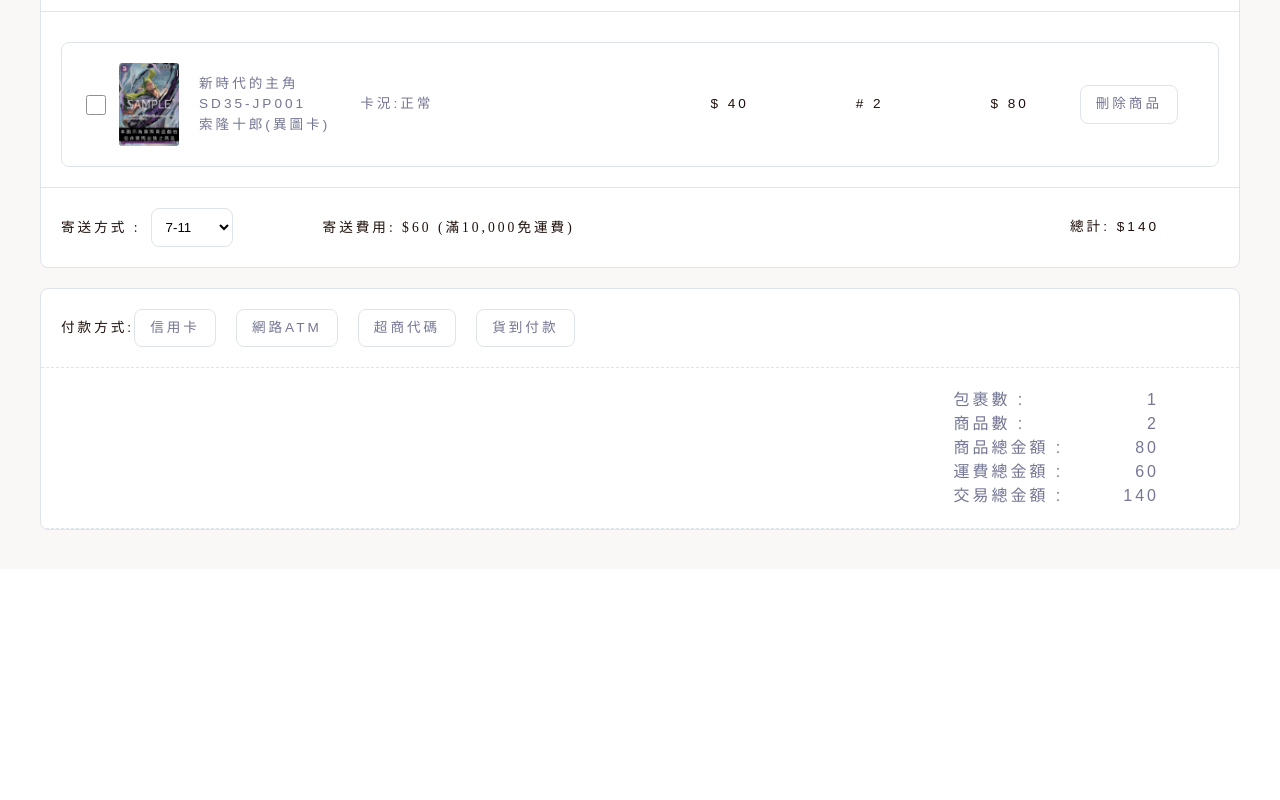
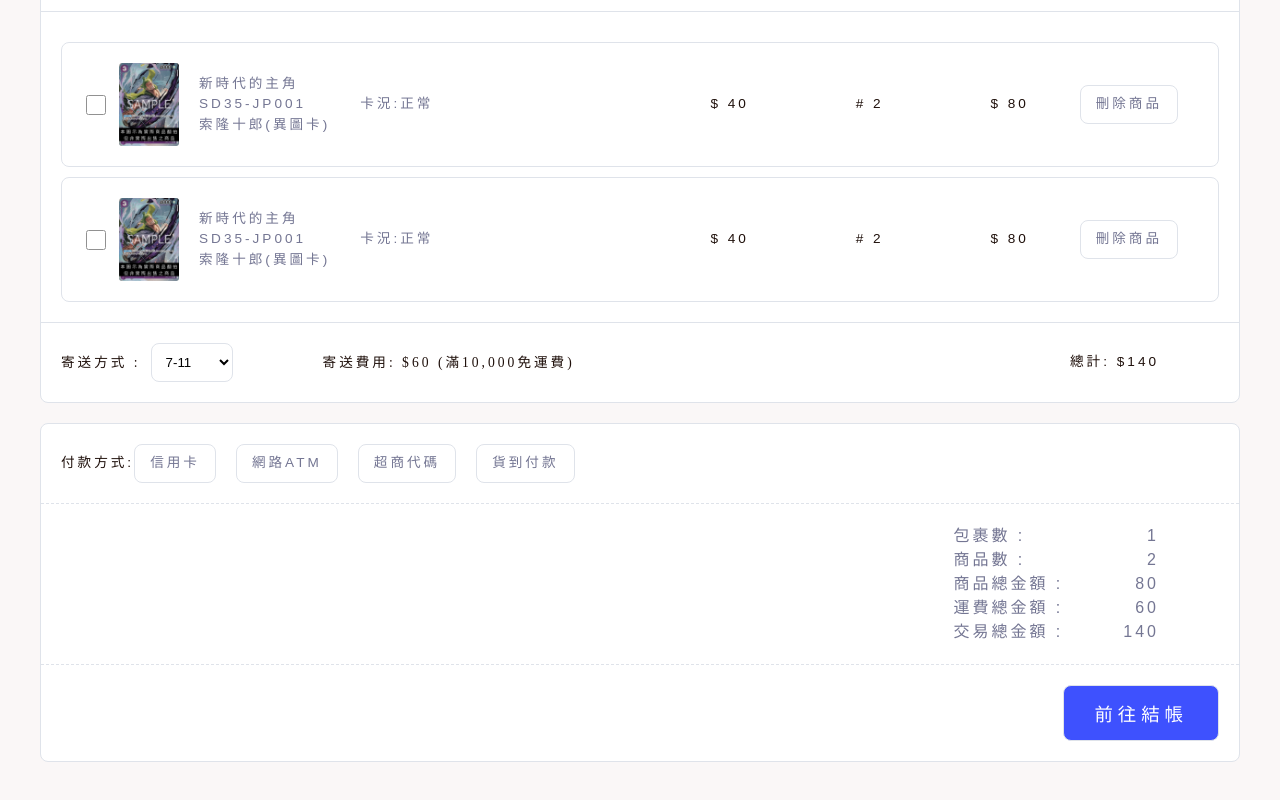
Before and after one commit to Madfater/CardTradeHub-Frontend, a React (Vite) app: page /shoppingcart in a window 1280 px wide. Shown: the part 337-1137 px from the top of the page. Before the commit the page ends 906 px from the top, so only its background shows below. Built offline with nearby package versions, Linux system fonts and the light colour scheme; a web font is replaced by a local one.

Commit message:
feat: 新增購物車結帳按鈕

```diff
--- a/src/Pages/ShoppingCart.tsx
+++ b/src/Pages/ShoppingCart.tsx
@@ -279,6 +279,30 @@ const CartPaymentInfoItem = styled.ul`
   font-size: 1rem;
 `;
 
+const CheckBTN = styled.button`
+  cursor: pointer;
+  padding: 14px 30px;
+  letter-spacing: 5px;
+  font-size: 1.15rem;
+  min-width: 140px;
+  color: #fff !important;
+  background-color: #3e51fe;
+  display: inline-flex;
+  border-radius: 8px;
+  transition: background-color .3s;
+  align-items: center;
+  justify-content: center;
+  border: 1px solid #dfe3ea;
+`;
+
+const CartPaymentFooter = styled.footer`
+  justify-content: flex-end;
+  display: flex;
+  align-items: center;
+  flex-flow: row;
+  padding: 20px;
+`;
+
 export default function ShoppingCart() {
   return (
     <>
@@ -312,6 +336,28 @@ export default function ShoppingCart() {
               </CartPackageHeader>
 
               <CartItems>
+                <CartItemFirst>
+                  <CartItemSectionFirst>
+                    <CartCheckBox type="checkbox" />
+                    <img
+                      src={card}
+                      width="60px"
+                      style={{ marginLeft: "10px" }}
+                    />
+                    <CartItemInfoSpan>
+                      <div>新時代的主角</div>
+                      <div>SD35-JP001</div>
+                      <div>索隆十郎(異圖卡)</div>
+                    </CartItemInfoSpan>
+                    <CartItemInfoSpan>
+                      <div>卡況:正常</div>
+                    </CartItemInfoSpan>
+                  </CartItemSectionFirst>
+                  <CartItemSection>$ 40</CartItemSection>
+                  <CartItemSection># 2</CartItemSection>
+                  <CartItemSection>$ 80</CartItemSection>
+                  <MarginRightBTN>刪除商品</MarginRightBTN>
+                </CartItemFirst>
                 <CartItemFirst>
                   <CartItemSectionFirst>
                     <CartCheckBox type="checkbox" />
@@ -391,6 +437,9 @@ export default function ShoppingCart() {
                   </CartPaymentSelectLi>
                 </CartPaymentInfoItem>
               </CartPaymentInfo>
+              <CartPaymentFooter>
+                <CheckBTN>前往結帳</CheckBTN>
+              </CartPaymentFooter>
             </CartLi>
           </Cart>
         </Container>
```
